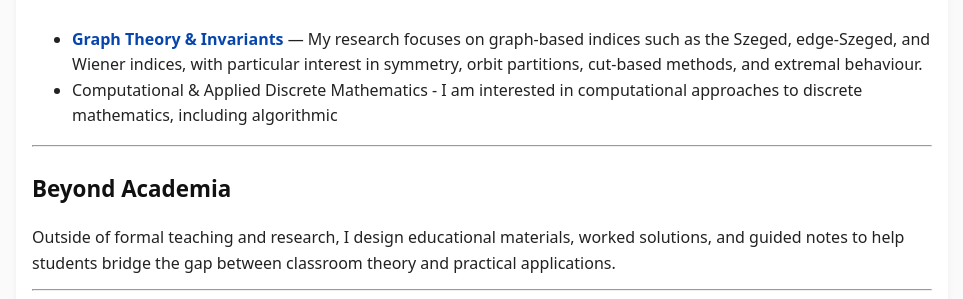
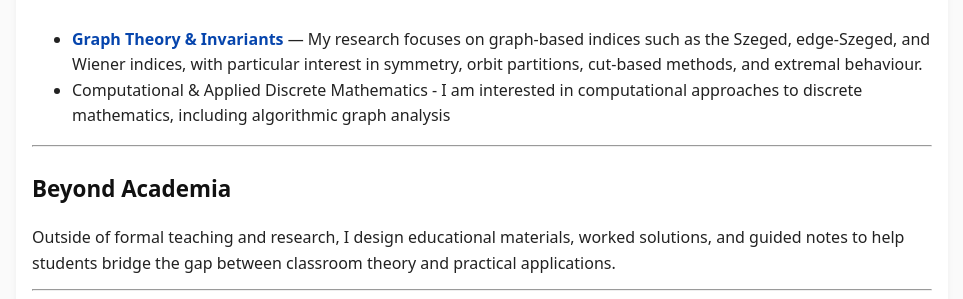
Before and after one commit to SaleemKamaludin/SaleemKamaludin.github.io, a Jekyll site: the page built from about.md, in a window 1280 px wide. Shown: the part 577-876 px from the top of the page, without its empty margins (158-1121 px from the left). Built offline with Jekyll 4.4.1, drawn with Linux system fonts in a browser that asks for light colours.

Commit message:
Update about.md

```diff
--- a/about.md
+++ b/about.md
@@ -20,7 +20,7 @@ My goal is to create learning environments where students not only master techni
 
 ## Research Interests
 - <a href="{{ '/notes/graph-theory/' | relative_url }}"><strong>Graph Theory & Invariants</strong></a> — My research focuses on graph-based indices such as the Szeged, edge-Szeged, and Wiener indices, with particular interest in symmetry, orbit partitions, cut-based methods, and extremal behaviour.
-- Computational & Applied Discrete Mathematics - I am interested in computational approaches to discrete mathematics, including algorithmic
+- Computational & Applied Discrete Mathematics - I am interested in computational approaches to discrete mathematics, including algorithmic graph analysis
 
 
 
```
